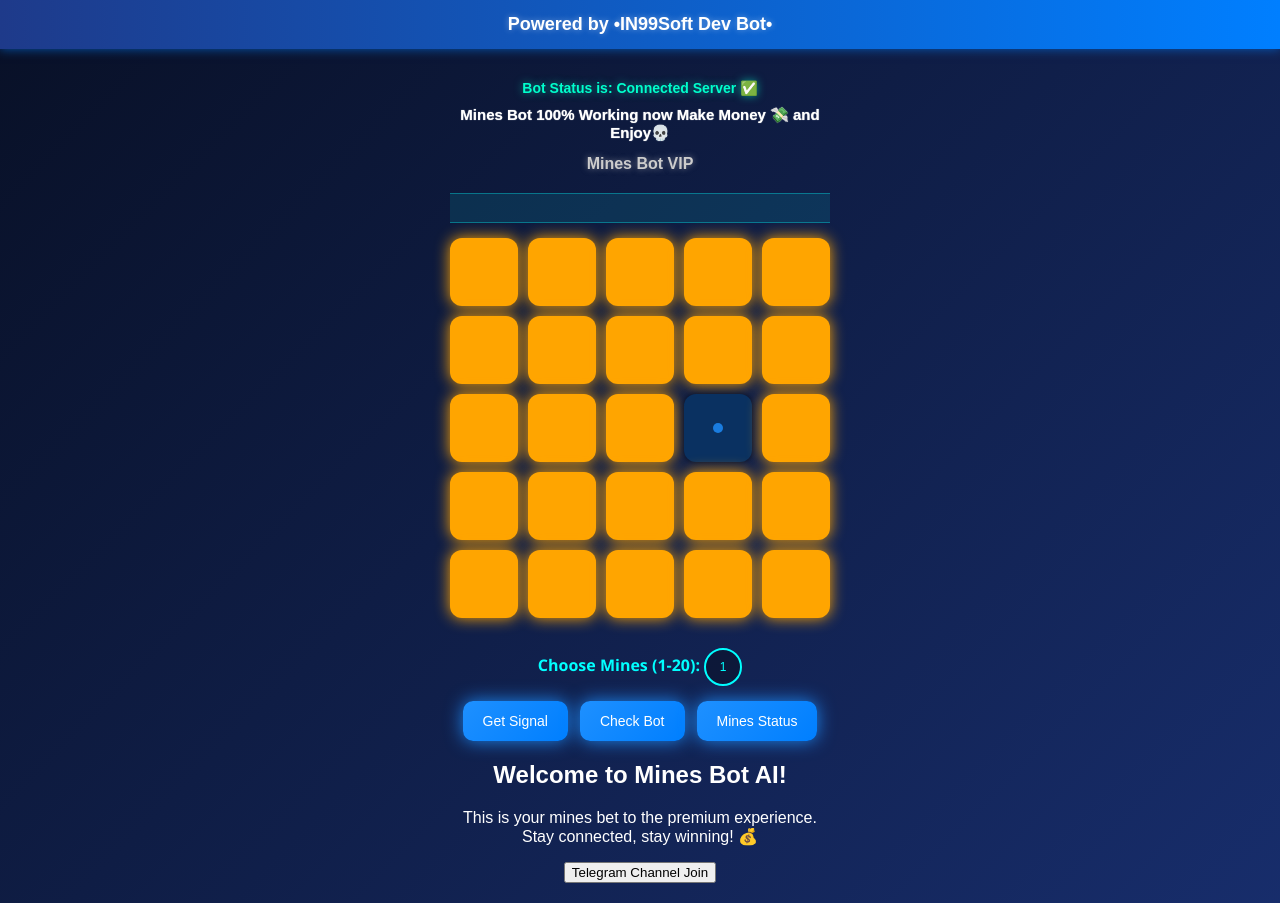
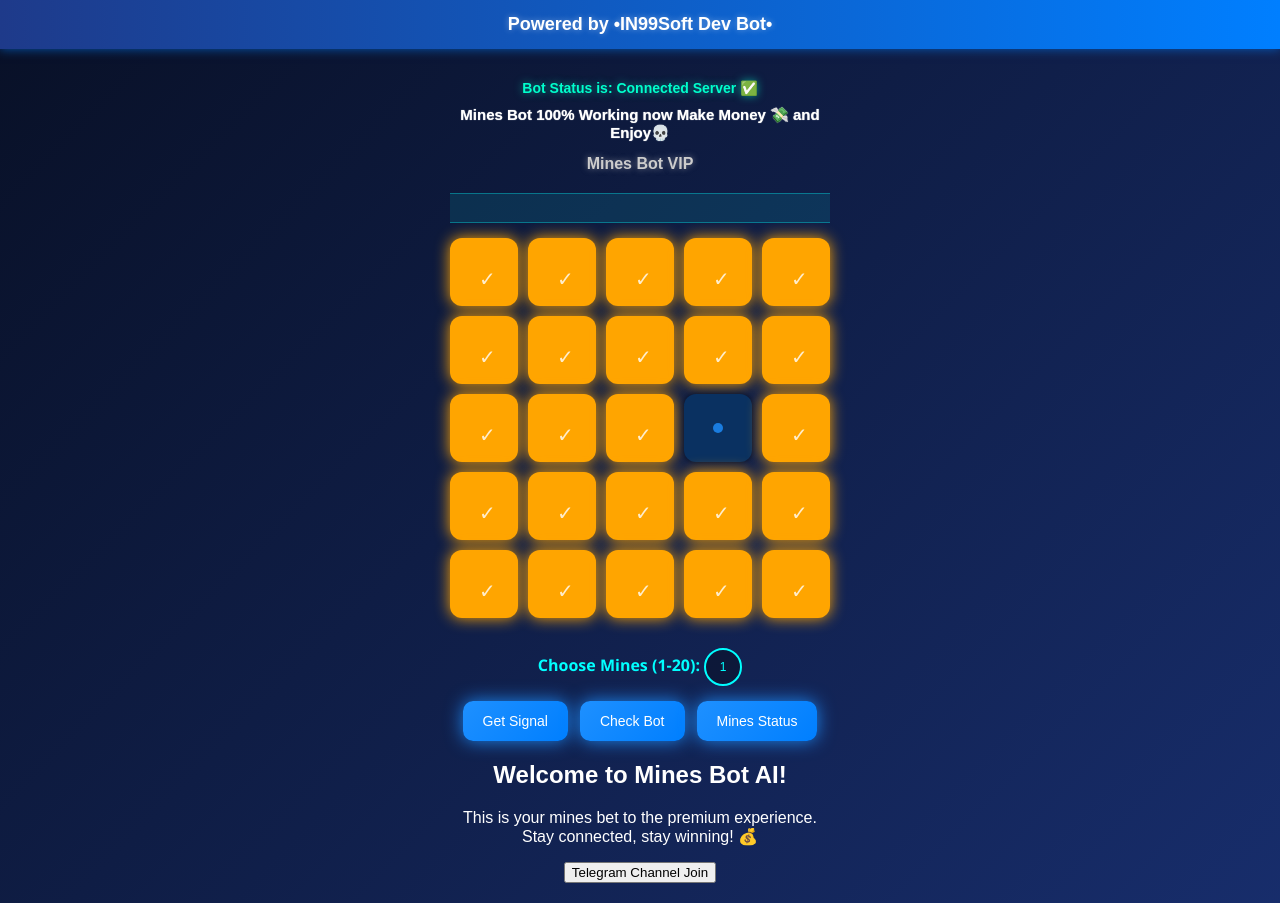
Before and after one commit to in99aviator/mines-bot, a plain HTML site: page index.html in a window 1280 px wide. Drawn offline with Linux system fonts and the light colour scheme.

Commit message:
Update style.css

```diff
--- a/style.css
+++ b/style.css
@@ -128,7 +128,7 @@ body {
 }
 
 .cell.star::before {
-  content: "";
+  content: "✓";
   font-size: 20px;
   color: white;
   background: none;
```
